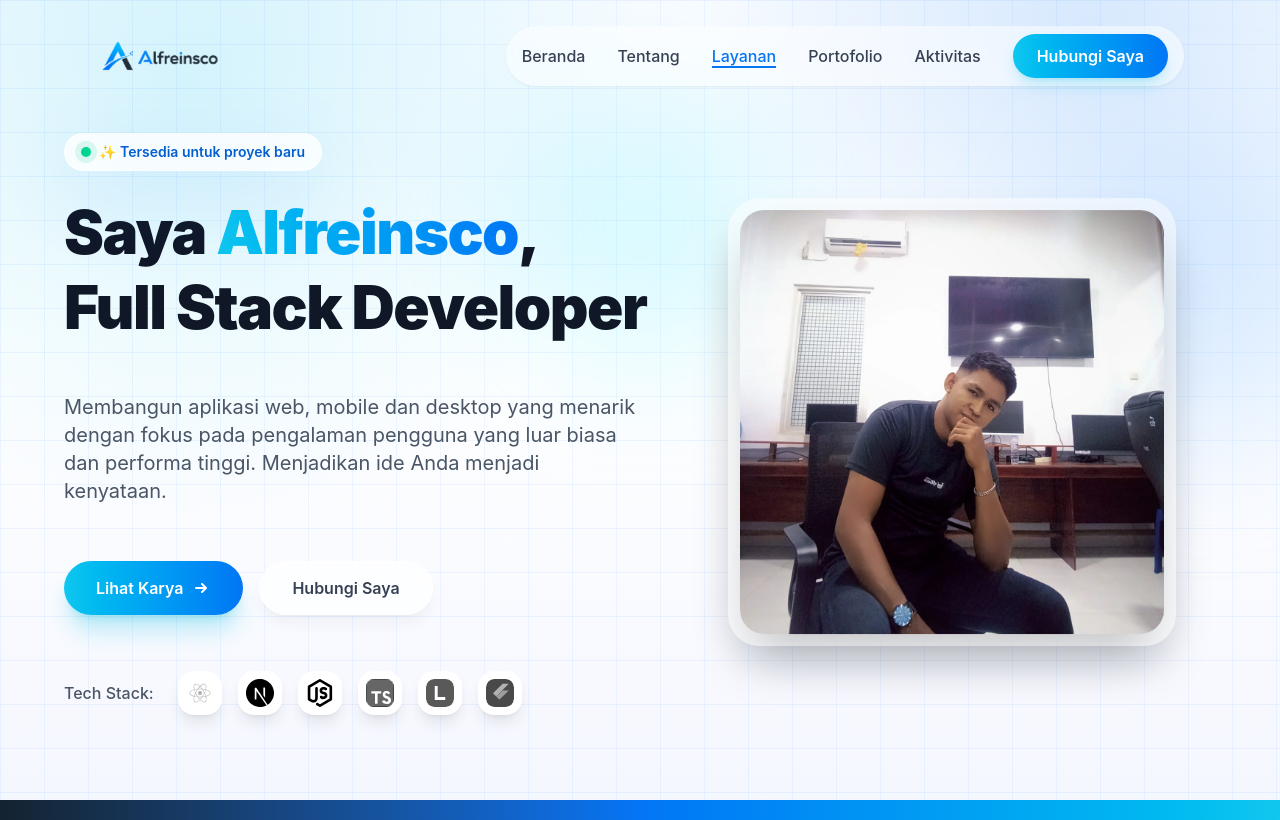
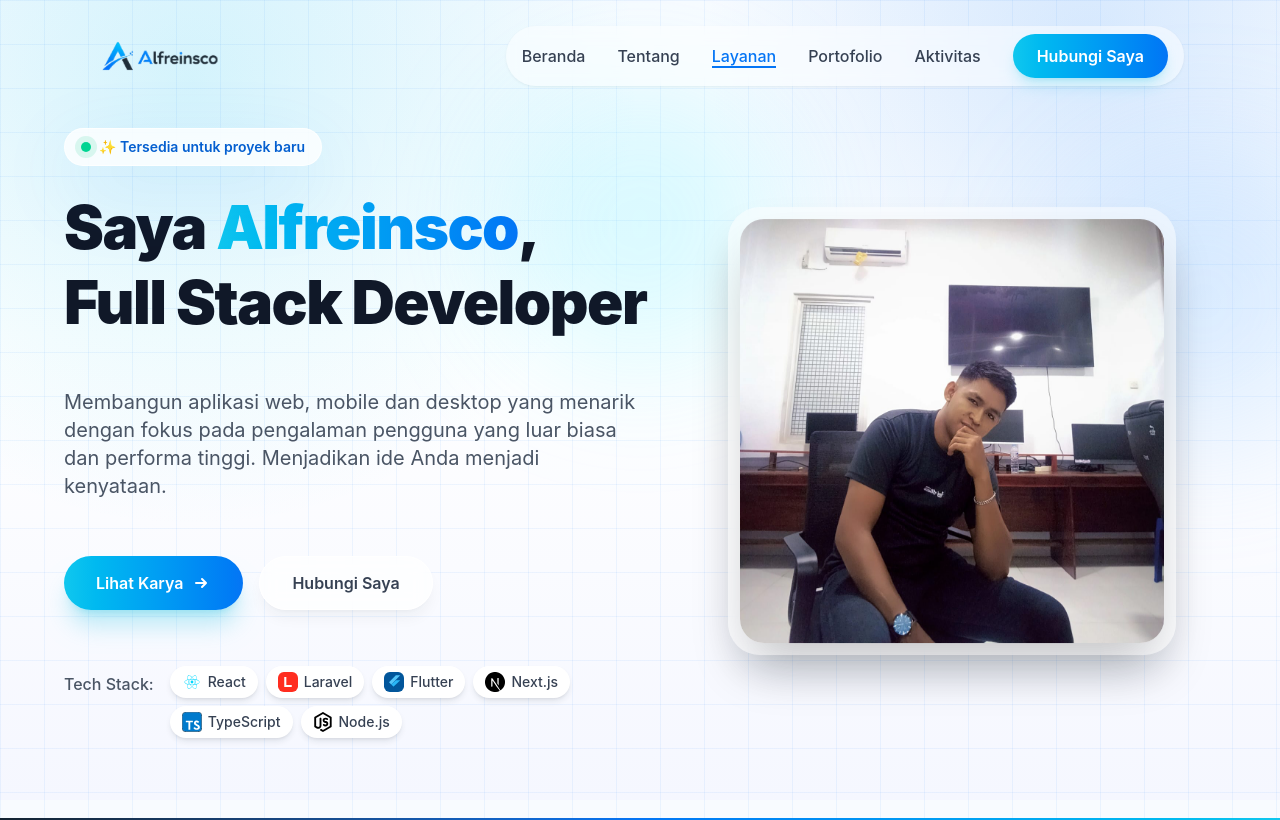
Before and after one commit to alfreinsco/portofolios, a React (Vite) app: page / in a window 1280 px wide. Shown: the top 820 px of the page. Built offline with nearby package versions, Linux system fonts and the light colour scheme.

Commit message:
Refactor code structure for improved readability and maintainability

```diff
--- a/src/home.tsx
+++ b/src/home.tsx
@@ -18,21 +18,6 @@ export default function HomeSection({ profile }: HomeProps) {
       url: "https://react.dev/",
     },
     {
-      name: "Next.js",
-      icon: "/img/icons/nextjs.svg",
-      url: "https://nextjs.org/",
-    },
-    {
-      name: "Node.js",
-      icon: "/img/icons/node.svg",
-      url: "https://nodejs.org/",
-    },
-    {
-      name: "TypeScript",
-      icon: "/img/icons/typescript.svg",
-      url: "https://www.typescriptlang.org/",
-    },
-    {
       name: "Laravel",
       icon: "/img/icons/laravel.svg",
       url: "https://laravel.com/",
@@ -41,6 +26,21 @@ export default function HomeSection({ profile }: HomeProps) {
       name: "Flutter",
       icon: "/img/icons/flutter.svg",
       url: "https://flutter.dev/",
+    },
+    {
+      name: "Next.js",
+      icon: "/img/icons/nextjs.svg",
+      url: "https://nextjs.org/",
+    },
+    {
+      name: "TypeScript",
+      icon: "/img/icons/typescript.svg",
+      url: "https://www.typescriptlang.org/",
+    },
+    {
+      name: "Node.js",
+      icon: "/img/icons/node.svg",
+      url: "https://nodejs.org/",
     },
   ];
 
@@ -118,11 +118,11 @@ export default function HomeSection({ profile }: HomeProps) {
                 Hubungi Saya
               </a>
             </div>
-            <div className="mt-6 md:mt-8 flex flex-wrap gap-4 md:gap-6 items-center">
-              <div className="text-gray-600 font-medium text-sm md:text-base">
+            <div className="mt-6 grid grid-cols-[auto_1fr] items-start gap-3 md:mt-8 md:gap-4">
+              <div className="pt-1.5 text-sm font-medium text-gray-600 md:text-base">
                 Tech Stack:
               </div>
-              <div className="flex flex-wrap gap-3 md:gap-4">
+              <div className="flex flex-wrap gap-2">
                 {techStacks.map((tech) => (
                   <a
                     key={tech.name}
@@ -131,12 +131,14 @@ export default function HomeSection({ profile }: HomeProps) {
                     rel="noopener noreferrer"
                     aria-label={`Buka halaman resmi ${tech.name}`}
                     title={tech.name}
+                    className="inline-flex shrink-0 items-center gap-1.5 rounded-full bg-white px-2.5 py-1.5 text-xs font-medium text-gray-700 shadow-md shadow-[#142331]/10 transition-all hover:-translate-y-0.5 hover:text-[#0575f5] hover:shadow-cyan-900/10 md:px-3 md:text-sm"
                   >
                     <img
                       src={tech.icon}
                       alt={tech.name}
-                      className="h-9 w-9 rounded-2xl bg-white p-2 shadow-lg shadow-[#142331]/10 grayscale transition-all hover:-translate-y-1 hover:grayscale-0 md:h-11 md:w-11"
+                      className="h-4 w-4 object-contain md:h-5 md:w-5"
                     />
+                    <span>{tech.name}</span>
                   </a>
                 ))}
               </div>
```
Also changed, not shown: 4 other files (tests, documents, lock files or other folders).
